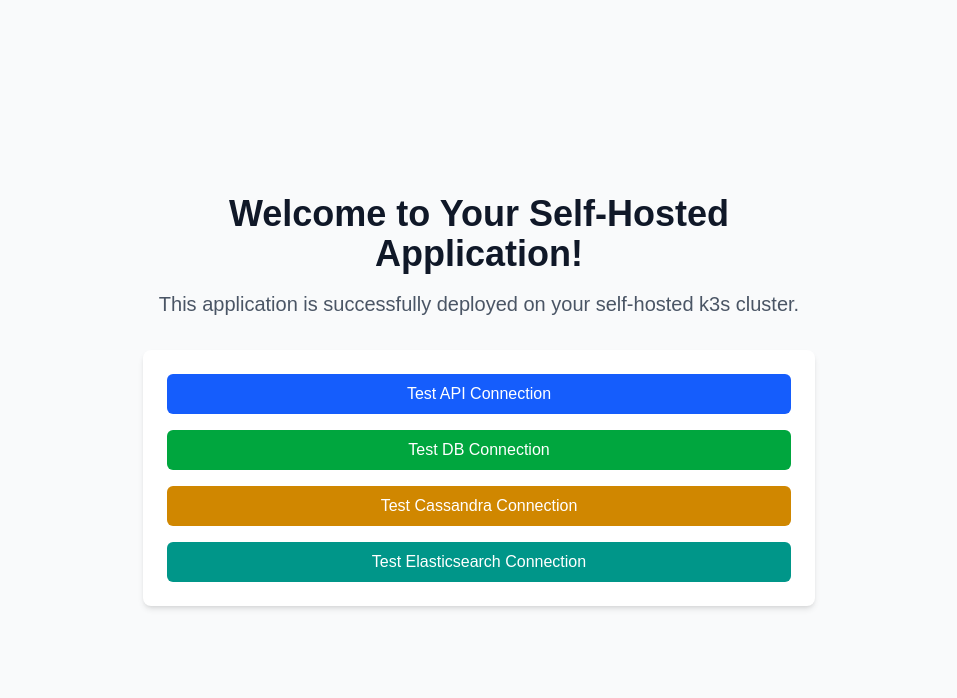
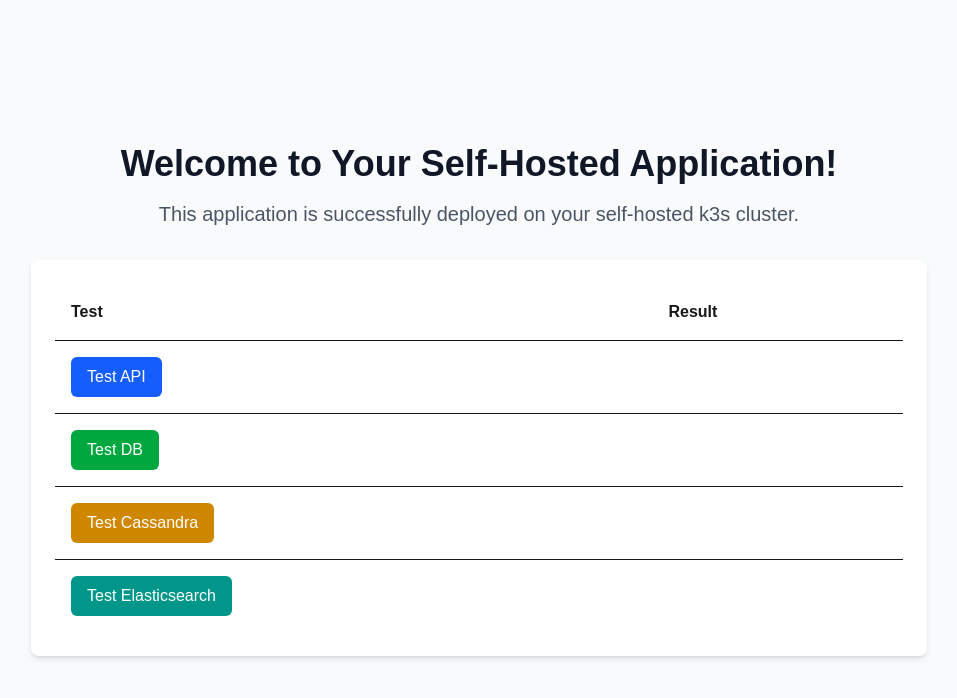
Before and after one commit to humansoftware/example_self_hosted_saas_app, a Next.js app: page / in a window 1280 px wide. Shown: the top 698 px of the page, without its empty margins (161-1118 px from the left). Built offline with nearby package versions, Linux system fonts and the light colour scheme.

Commit message:
refactor: use table for clearer layout
Refactors the main page to use a table to display the API test buttons and their corresponding outputs. This improves the visual layout and makes it easier to read the results.

```diff
--- a/src/app/page.tsx
+++ b/src/app/page.tsx
@@ -59,7 +59,7 @@ export default function Home() {
 
   return (
     <div className="min-h-screen flex flex-col items-center justify-center p-8 bg-gray-50">
-      <main className="max-w-2xl w-full space-y-8">
+      <main className="max-w-4xl w-full space-y-8">
         <div className="text-center">
           <h1 className="text-4xl font-bold text-gray-900 mb-4">
             Welcome to Your Self-Hosted Application!
@@ -70,73 +70,88 @@ export default function Home() {
         </div>
 
         <div className="bg-white p-6 rounded-lg shadow-md">
+          <table className="w-full">
+            <thead>
+              <tr className="text-left">
+                <th className="p-4">Test</th>
+                <th className="p-4">Result</th>
+              </tr>
+            </thead>
+            <tbody>
+              <tr className="border-t">
+                <td className="p-4">
                   <button
                     onClick={testApi}
                     disabled={loading}
-            className="w-full bg-blue-600 text-white py-2 px-4 rounded-md hover:bg-blue-700 transition-colors disabled:bg-blue-400"
+                    className="bg-blue-600 text-white py-2 px-4 rounded-md hover:bg-blue-700 transition-colors disabled:bg-blue-400"
                   >
-            {loading ? 'Testing API...' : 'Test API Connection'}
+                    {loading ? 'Testing...' : 'Test API'}
                   </button>
-
+                </td>
+                <td className="p-4">
+                  {apiResponse && (
+                    <pre className="whitespace-pre-wrap text-sm bg-gray-50 p-2 rounded-md">
+                      {JSON.stringify(apiResponse, null, 2)}
+                    </pre>
+                  )}
+                </td>
+              </tr>
+              <tr className="border-t">
+                <td className="p-4">
                   <button
                     onClick={testDb}
                     disabled={loading}
-            className="w-full bg-green-600 text-white py-2 px-4 rounded-md hover:bg-green-700 transition-colors disabled:bg-green-400 mt-4"
+                    className="bg-green-600 text-white py-2 px-4 rounded-md hover:bg-green-700 transition-colors disabled:bg-green-400"
                   >
-            {loading ? 'Testing DB...' : 'Test DB Connection'}
+                    {loading ? 'Testing...' : 'Test DB'}
                   </button>
-
+                </td>
+                <td className="p-4">
+                  {dbResponse && (
+                    <pre className="whitespace-pre-wrap text-sm bg-gray-50 p-2 rounded-md">
+                      {JSON.stringify(dbResponse, null, 2)}
+                    </pre>
+                  )}
+                </td>
+              </tr>
+              <tr className="border-t">
+                <td className="p-4">
                   <button
                     onClick={testCassandra}
                     disabled={loading}
-            className="w-full bg-yellow-600 text-white py-2 px-4 rounded-md hover:bg-yellow-700 transition-colors disabled:bg-yellow-400 mt-4"
+                    className="bg-yellow-600 text-white py-2 px-4 rounded-md hover:bg-yellow-700 transition-colors disabled:bg-yellow-400"
                   >
-            {loading ? 'Testing Cassandra...' : 'Test Cassandra Connection'}
+                    {loading ? 'Testing...' : 'Test Cassandra'}
                   </button>
-
+                </td>
+                <td className="p-4">
+                  {cassandraResponse && (
+                    <pre className="whitespace-pre-wrap text-sm bg-gray-50 p-2 rounded-md">
+                      {JSON.stringify(cassandraResponse, null, 2)}
+                    </pre>
+                  )}
+                </td>
+              </tr>
+              <tr className="border-t">
+                <td className="p-4">
                   <button
                     onClick={testElastic}
                     disabled={loading}
-            className="w-full bg-teal-600 text-white py-2 px-4 rounded-md hover:bg-teal-700 transition-colors disabled:bg-teal-400 mt-4"
+                    className="bg-teal-600 text-white py-2 px-4 rounded-md hover:bg-teal-700 transition-colors disabled:bg-teal-400"
                   >
-            {loading ? 'Testing Elasticsearch...' : 'Test Elasticsearch Connection'}
+                    {loading ? 'Testing...' : 'Test Elasticsearch'}
                   </button>
-
-          {apiResponse && (
-            <div className="mt-4 p-4 bg-gray-50 rounded-md">
-              <h2 className="text-lg font-semibold mb-2">API Response:</h2>
-              <pre className="whitespace-pre-wrap text-sm">
-                {JSON.stringify(apiResponse, null, 2)}
-              </pre>
-            </div>
-          )}
-
-          {dbResponse && (
-            <div className="mt-4 p-4 bg-gray-50 rounded-md">
-              <h2 className="text-lg font-semibold mb-2">DB API Response:</h2>
-              <pre className="whitespace-pre-wrap text-sm">
-                {JSON.stringify(dbResponse, null, 2)}
-              </pre>
-            </div>
-          )}
-
-          {cassandraResponse && (
-            <div className="mt-4 p-4 bg-gray-50 rounded-md">
-              <h2 className="text-lg font-semibold mb-2">Cassandra API Response:</h2>
-              <pre className="whitespace-pre-wrap text-sm">
-                {JSON.stringify(cassandraResponse, null, 2)}
-              </pre>
-            </div>
-          )}
-
+                </td>
+                <td className="p-4">
                   {elasticResponse && (
-            <div className="mt-4 p-4 bg-gray-50 rounded-md">
-              <h2 className="text-lg font-semibold mb-2">Elasticsearch API Response:</h2>
-              <pre className="whitespace-pre-wrap text-sm">
+                    <pre className="whitespace-pre-wrap text-sm bg-gray-50 p-2 rounded-md">
                       {JSON.stringify(elasticResponse, null, 2)}
                     </pre>
-            </div>
                   )}
+                </td>
+              </tr>
+            </tbody>
+          </table>
         </div>
       </main>
     </div>
```
Lines whose indentation alone changed are shown as unchanged.
